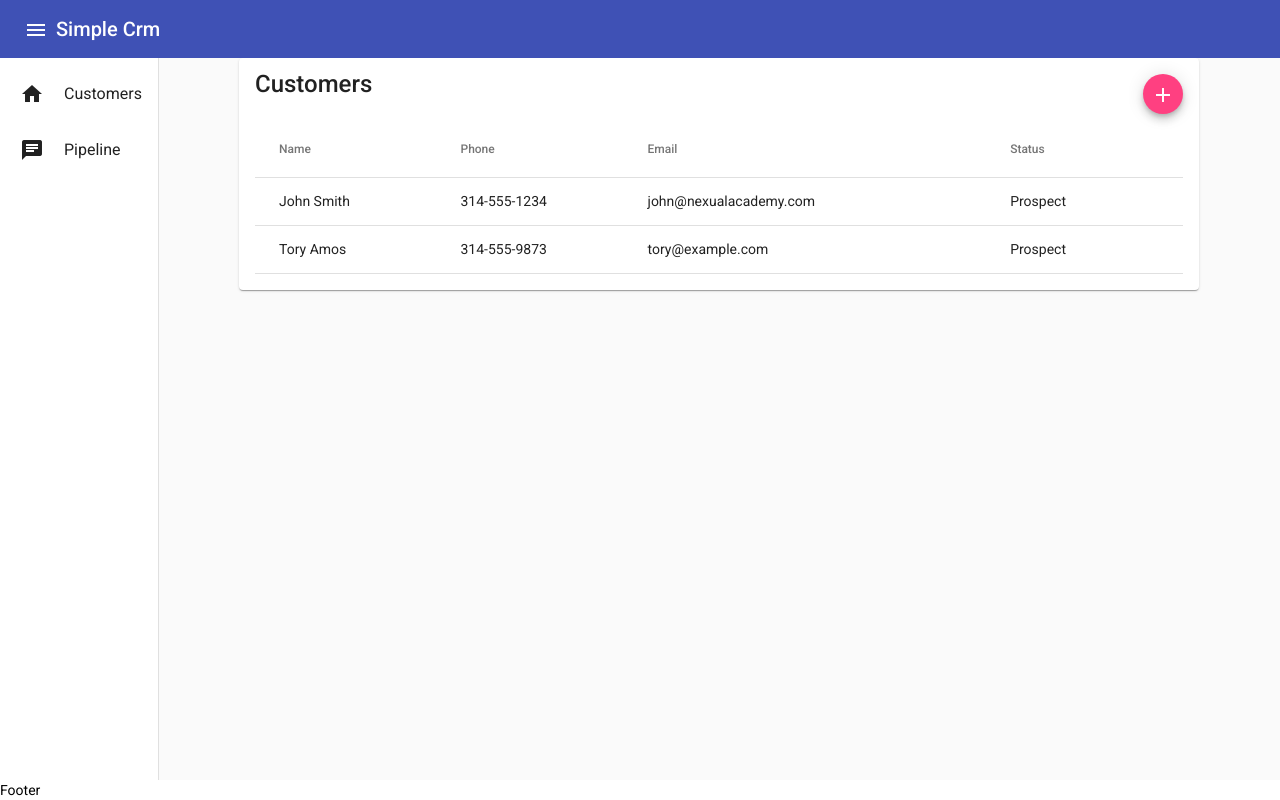
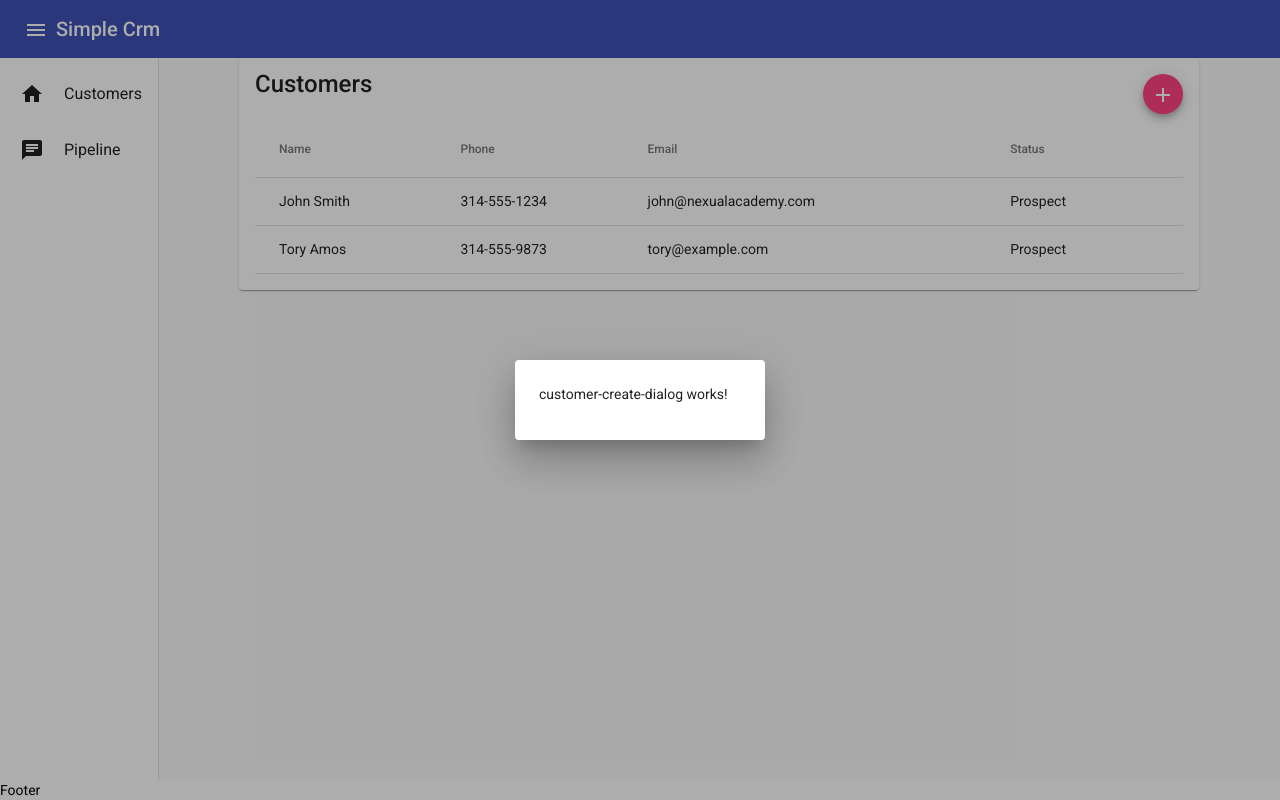
Before and after one commit to Athubbard/aspnet-core-fundamentals-v3, an Angular app in the folder SimpleCrm/simple-crm-cli/: page /customers in a window 1280 px wide. Both pictures are taken after a click on the button "add". Built offline with nearby package versions, Linux system fonts and the light colour scheme.

Commit message:
58b: opening the dialog

```diff
--- a/SimpleCrm/simple-crm-cli/package.json
+++ b/SimpleCrm/simple-crm-cli/package.json
@@ -15,6 +15,7 @@
     "@angular/common": "~13.3.0",
     "@angular/compiler": "~13.3.0",
     "@angular/core": "~13.3.0",
+    "@angular/flex-layout": "^13.0.0-beta.38",
     "@angular/forms": "~13.3.0",
     "@angular/material": "^13.3.4",
     "@angular/platform-browser": "~13.3.0",
--- /dev/null
+++ b/SimpleCrm/simple-crm-cli/src/app/customer/customer-create-dialog/customer-create-dialog.component.html
@@ -0,0 +1 @@
+<p>customer-create-dialog works!</p>
--- /dev/null
+++ b/SimpleCrm/simple-crm-cli/src/app/customer/customer-create-dialog/customer-create-dialog.component.ts
@@ -0,0 +1,15 @@
+import { Component, OnInit } from '@angular/core';
+
+@Component({
+  selector: 'crm-customer-create-dialog',
+  templateUrl: './customer-create-dialog.component.html',
+  styleUrls: ['./customer-create-dialog.component.scss']
+})
+export class CustomerCreateDialogComponent implements OnInit {
+
+  constructor() { }
+
+  ngOnInit(): void {
+  }
+
+}
--- a/SimpleCrm/simple-crm-cli/src/app/customer/customer-list-page/customer-list-page.component.html
+++ b/SimpleCrm/simple-crm-cli/src/app/customer/customer-list-page/customer-list-page.component.html
@@ -3,7 +3,7 @@
     <mat-card-title fxLayout>
       <span>Customers</span>
       <span fxFlex > </span>
-      <button class="addButton" mat-mini-fab>
+      <button class="addButton" mat-mini-fab (click)="addCustomer()">
         <mat-icon aria-label="Add Customer">add</mat-icon>
       </button>
     </mat-card-title>
--- a/SimpleCrm/simple-crm-cli/src/app/customer/customer-list-page/customer-list-page.component.ts
+++ b/SimpleCrm/simple-crm-cli/src/app/customer/customer-list-page/customer-list-page.component.ts
@@ -3,6 +3,8 @@ import { Customer } from '../customer.model';
 import { MatTableDataSource } from '@angular/material/table';
 import { CustomerService } from '../customer.service';
 import { Observable } from 'rxjs';
+import { CustomerCreateDialogComponent } from '../customer-create-dialog/customer-create-dialog.component';
+import { MatDialog } from '@angular/material/dialog';
 
 
 
@@ -20,7 +22,8 @@ export class CustomerListPageComponent implements OnInit {
 
   displayColumns = [ 'name', 'phoneNumber', 'email', 'status'];
 
-  constructor(private customerService: CustomerService ) {
+  constructor(private customerService: CustomerService,
+    public dialog: MatDialog ) {
     this.customers$ = customerService.search("");
 
   }
@@ -29,4 +32,11 @@ export class CustomerListPageComponent implements OnInit {
 
   }
 
+  addCustomer(): void {
+    const dialogRef = this.dialog.open(CustomerCreateDialogComponent, {
+      width: '250px',
+      data: null
+
+    })
+  }
 }
```
Also changed, not shown: SimpleCrm/simple-crm-cli/src/app/customer/customer.module.ts (+7 -2 lines), SimpleCrm/simple-crm-cli/src/app/customer/customer-create-dialog/customer-create-dialog.component.scss (added), 1 other file (tests, documents, lock files or other folders).
